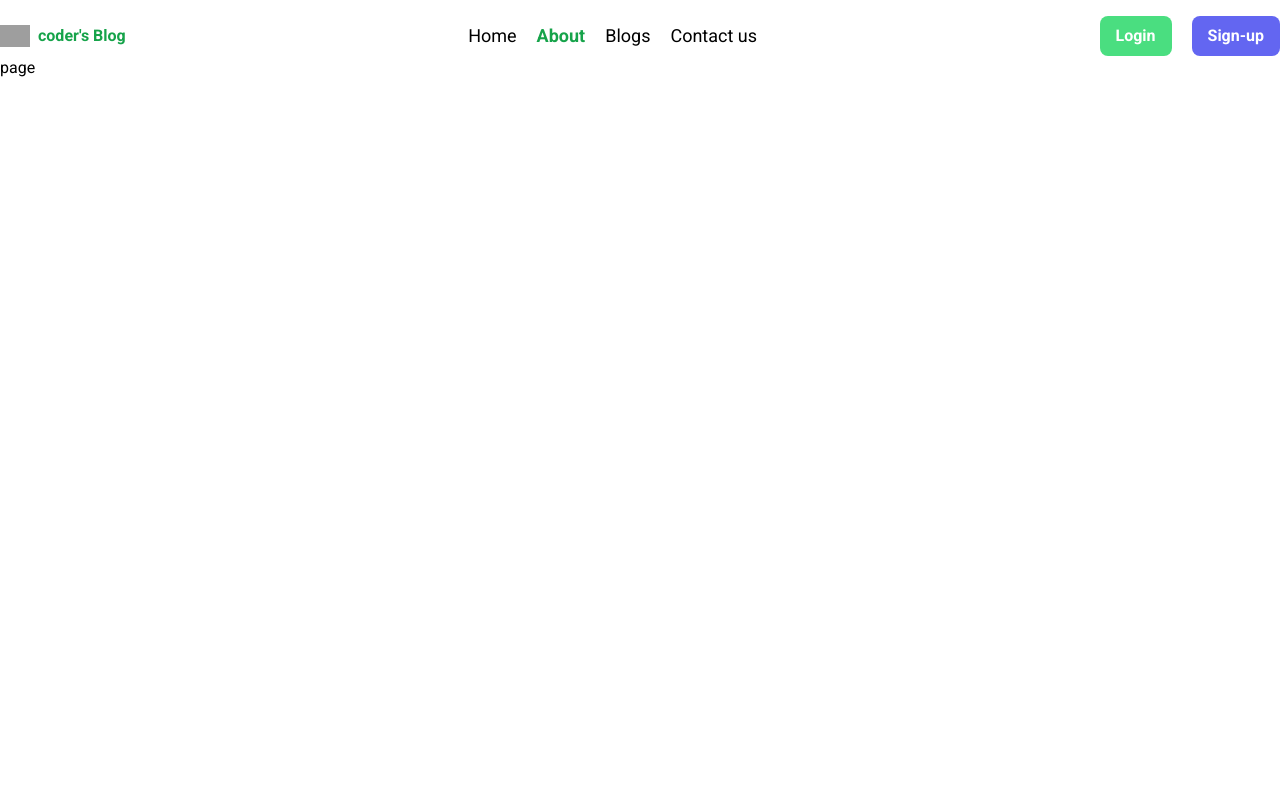
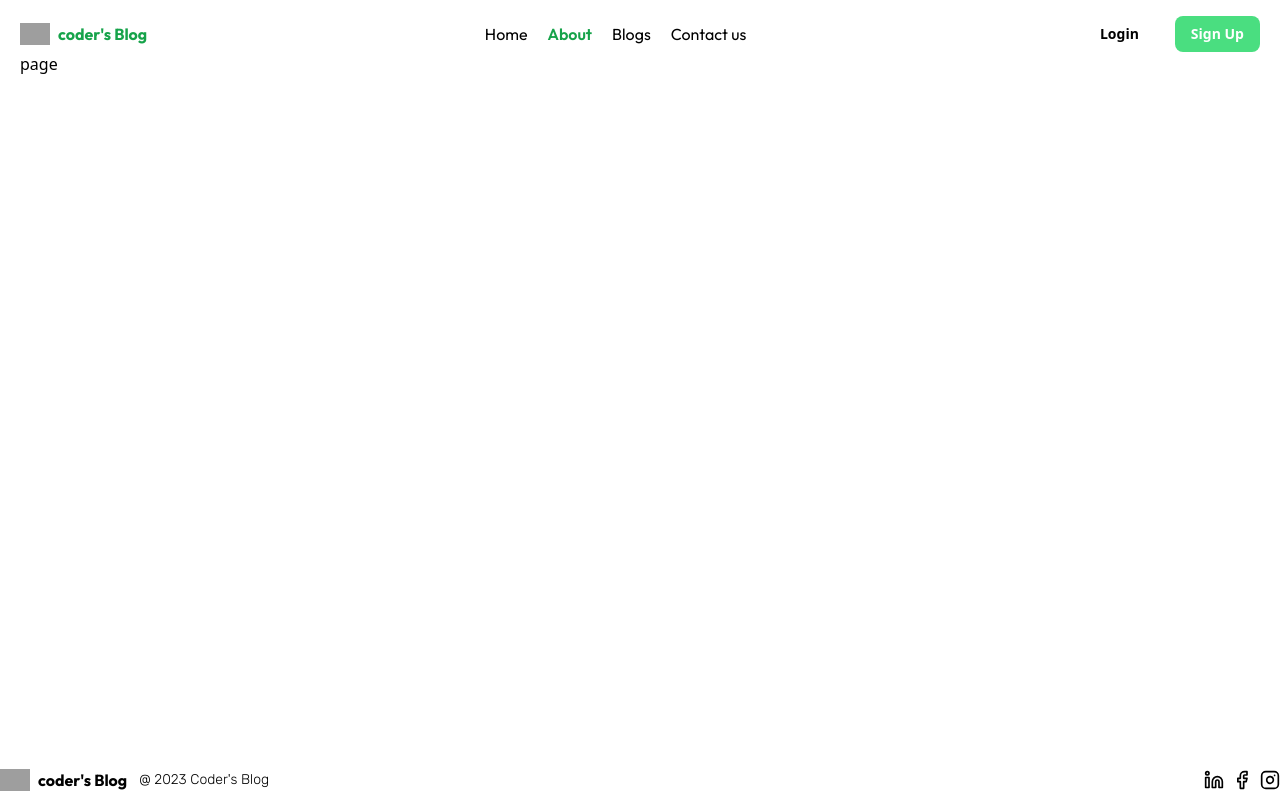
Before and after one commit to devarshadkhan/nextjs-tailwindCSS-typescript-learn, a Next.js app: page /about in a window 1280 px wide. Built offline with nearby package versions, Linux system fonts and the light colour scheme; grey boxes are pictures that could not be loaded.

Commit message:
mobile navabr create responsive

```diff
--- a/src/app/globals.css
+++ b/src/app/globals.css
@@ -1,5 +1,4 @@
-@import url('https://fonts.googleapis.com/css2?family=Manrope:wght@200;300;400;500;600;700;800&family=Roboto:ital,wght@0,100;0,300;0,400;0,500;0,700;0,900;1,100;1,300;1,400;1,500;1,700;1,900&display=swap');
-
+@import url("https://fonts.googleapis.com/css2?family=Kanit:ital,wght@0,100;0,200;0,300;0,400;0,500;0,600;0,700;0,800;0,900;1,100;1,200;1,300;1,400;1,500;1,600;1,700;1,800;1,900&family=Outfit:wght@100;300;400;500;600;700;800;900&family=Pacifico&family=Rubik:ital,wght@0,300;0,400;0,500;0,600;0,700;0,800;0,900;1,300;1,400;1,500;1,600;1,700;1,800;1,900&display=swap");
 
 @tailwind base;
 @tailwind components;
--- a/src/app/layout.tsx
+++ b/src/app/layout.tsx
@@ -2,6 +2,7 @@ import type { Metadata } from "next";
 import { Inter } from "next/font/google";
 import "./globals.css";
 import Navbar from "@/components/Header/Navbar";
+import Footer from "@/components/Footer/Footer";
 
 const inter = Inter({ subsets: ["latin"] });
 
@@ -18,9 +19,10 @@ export default function RootLayout({
   return (
     <html lang="en">
       <body className="font-roboto">
-        <div className="container mx-auto">
+        <div className="container mx-auto sm:w-100 px-5 ">
           <Navbar />
           {children}
+          <Footer />
         </div>
       </body>
     </html>
--- a/src/app/page.tsx
+++ b/src/app/page.tsx
@@ -5,6 +5,12 @@ export default function Home() {
   return (
     <>
     {/* <Navbar /> */}
+
+
+    {/* <div className='h-3/5 w-3/5 py-4 xl:bg-purple-700 lg:bg-black  md:bg-red-800 sm:w-100 bg-orange-600 '>
+
+    </div> */}
     </>
+
   )
 }
--- /dev/null
+++ b/src/components/Footer/Footer.tsx
@@ -0,0 +1,102 @@
+"use client";
+import Link from "next/link";
+import { usePathname } from "next/navigation";
+import React from "react";
+
+const Footer = () => {
+  const param = usePathname();
+  return (
+    <>
+      <footer className=" pt-4  fixed bottom-0 w-full left-0 bg-white mb-2 ">
+        <div className="container mx-auto flex  items-center gap-3">
+          <Link href={"/"}>
+            <div className="flex gap-2 items-center">
+              {/* <Image src={"/vercel.svg"} width={100}  height={100} alt='aa' /> */}
+              <img
+                src="https://visionhospitalgoa.com/wp-content/uploads/2020/09/175-1757329_my-blog-logo-png-transparent-png.png"
+                alt=""
+                width={30}
+                height={30}
+              />
+
+              <span className="text-black font-bold text-1xl font-Outfit">
+                coder&apos;s Blog
+              </span>
+            </div>
+          </Link>
+
+          <div className="listing ">
+            <p className="font-Rubik text-sm     font-light">
+              @ 2023 Coder&apos;s Blog{" "}
+            </p>
+          </div>
+          <div className="listing ml-auto">
+            <ul className="flex items-center gap-2">
+              <li>
+                <a href="">
+                  <svg
+                    className="h-5 w-5 text-black"
+                    viewBox="0 0 24 24"
+                    fill="none"
+                    stroke="currentColor"
+                    stroke-width="2"
+                    stroke-linecap="round"
+                    stroke-linejoin="round"
+                  >
+                    {" "}
+                    <path d="M16 8a6 6 0 0 1 6 6v7h-4v-7a2 2 0 0 0-2-2 2 2 0 0 0-2 2v7h-4v-7a6 6 0 0 1 6-6z" />{" "}
+                    <rect x="2" y="9" width="4" height="12" />{" "}
+                    <circle cx="4" cy="4" r="2" />
+                  </svg>
+                </a>
+              </li>
+              <li>
+                <a href="">
+                  <svg
+                    className="h-5 w-5 text-black"
+                    viewBox="0 0 24 24"
+                    fill="none"
+                    stroke="currentColor"
+                    stroke-width="2"
+                    stroke-linecap="round"
+                    stroke-linejoin="round"
+                  >
+                    {" "}
+                    <path d="M18 2h-3a5 5 0 0 0-5 5v3H7v4h3v8h4v-8h3l1-4h-4V7a1 1 0 0 1 1-1h3z" />
+                  </svg>
+                </a>
+              </li>
+              <li>
+                <a href="">
+                  <svg
+                    className="h-5 w-5 text-black"
+                    viewBox="0 0 24 24"
+                    fill="none"
+                    stroke="currentColor"
+                    stroke-width="2"
+                    stroke-linecap="round"
+                    stroke-linejoin="round"
+                  >
+                    {" "}
+                    <rect
+                      x="2"
+                      y="2"
+                      width="20"
+                      height="20"
+                      rx="5"
+                      ry="5"
+                    />{" "}
+                    <path d="M16 11.37A4 4 0 1 1 12.63 8 4 4 0 0 1 16 11.37z" />{" "}
+                    <line x1="17.5" y1="6.5" x2="17.51" y2="6.5" />
+                  </svg>
+                </a>
+              </li>
+            </ul>
+          </div>
+        </div>
+      </footer>
+    </>
+  );
+};
+
+export default Footer;
--- a/src/components/Header/Navbar.tsx
+++ b/src/components/Header/Navbar.tsx
@@ -1,43 +1,228 @@
-
-"use client"
-import Image from 'next/image'
-import Link from 'next/link'
-import { useParams, usePathname } from 'next/navigation'
-import React from 'react'
+"use client";
+import Image from "next/image";
+import Link from "next/link";
+import { useParams, usePathname } from "next/navigation";
+import React, { useState } from "react";
 
 const Navbar = () => {
-        const param = usePathname()
-        console.log(param);
-
+  const param = usePathname();
+  const [show, setShow] = useState(false);
   return (
     <>
-    <nav className="flex pt-4 items-center justify-between ">
+      <nav className="flex pt-4 items-center justify-between  ">
         <Link href={"/"}>
-                <div className='flex gap-2 items-center'>
+          <div className="flex gap-2 items-center">
             {/* <Image src={"/vercel.svg"} width={100}  height={100} alt='aa' /> */}
-                    <img src="https://visionhospitalgoa.com/wp-content/uploads/2020/09/175-1757329_my-blog-logo-png-transparent-png.png" alt="" width={30} height={30} />
-                    <span className='text-green-600 font-bold text-1xl'>coder&apos;s Blog</span>
+            <img
+              src="https://visionhospitalgoa.com/wp-content/uploads/2020/09/175-1757329_my-blog-logo-png-transparent-png.png"
+              alt=""
+              width={30}
+              height={30}
+            />
+            <span className="text-green-600 font-bold text-1xl font-Outfit">
+              coder&apos;s Blog
+            </span>
           </div>
         </Link>
+        <div
+          className="xl:hidden lg:hidden md:block sm:w-100 block "
+          onClick={() => setShow(true)}
+        >
+          <svg
+            xmlns="http://www.w3.org/2000/svg"
+            fill="none"
+            viewBox="0 0 24 24"
+            strokeWidth={1.5}
+            stroke="currentColor"
+            className="w-6 h-6"
+          >
+            <path
+              strokeLinecap="round"
+              strokeLinejoin="round"
+              d="M3.75 6.75h16.5M3.75 12h16.5M12 17.25h8.25"
+            />
+          </svg>
+        </div>
 
-                <div className="listing">
-                    <ul className='flex items-center gap-5'>
-                        <li><Link href="/" className={`${param === "/" ? "text-lg font-semibold text-green-600":"text-lg font-normal"}`}>Home</Link></li>
-                        <li><Link href="/about" className={`${param === "/about" ? "text-lg font-semibold text-green-600":"text-lg font-normal"}`}>About</Link></li>
-                        <li><Link href="" className={`${param === "/blog" ? "text-lg font-semibold text-green-600":"text-lg font-normal"}`}>Blogs</Link></li>
-                        <li><Link href="" className={`${param === "/contact" ? "text-lg font-semibold text-green-600":"text-lg font-normal"}`}>Contact us</Link></li>
+        <div className="listing xl:flex lg:flex md:hidden sm:w-100 hidden  ">
+          <ul className="flex items-center gap-5">
+            <li>
+              <Link
+                href="/"
+                className={`${
+                  param === "/"
+                    ? "text-base	 font-semibold text-green-600 font-Outfit text-base	"
+                    : "text-base	 font-normal font-Outfit"
+                }`}
+              >
+                Home
+              </Link>
+            </li>
+            <li>
+              <Link
+                href="/about"
+                className={`${
+                  param === "/about"
+                    ? "text-base	 font-semibold text-green-600 font-Outfit text-base	"
+                    : "text-base	 font-normal font-Outfit"
+                }`}
+              >
+                About
+              </Link>
+            </li>
+            <li>
+              <Link
+                href=""
+                className={`${
+                  param === "/blog"
+                    ? "text-base	 font-semibold text-green-600 font-Outfit"
+                    : "text-base	 font-normal font-Outfit"
+                }`}
+              >
+                Blogs
+              </Link>
+            </li>
+            <li>
+              <Link
+                href=""
+                className={`${
+                  param === "/contact"
+                    ? "text-base	 font-semibold text-green-600 font-Outfit"
+                    : "text-base	 font-normal font-Outfit"
+                }`}
+              >
+                Contact us
+              </Link>
+            </li>
           </ul>
         </div>
-                <div className="listing">
-                    <ul className='flex items-center gap-5'>
-                        <li><a href="" className='flex items-center py-2 px-4 rounded-lg bg-green-400 text-base font-semibold text-white '>Login</a></li>
-                        <li><a href="" className='flex items-center py-2 px-4 rounded-lg bg-indigo-500 text-base font-semibold text-white '>Sign-up</a></li>
+        <div className="listing xl:flex lg:flex md:hidden sm:w-100 hidden">
+          <ul className="flex items-center gap-5">
+            <li>
+              <a
+                href=""
+                className="flex items-center py-2 px-4   text-sm font-semibold text-black hover:bg-green-400 hover:text-white hover:transition-all transition-all hover:rounded-lg "
+              >
+                Login
+              </a>
+            </li>
+            <li>
+              <a
+                href=""
+                className="flex items-center py-2 px-4 rounded-lg bg-green-400 text-sm font-semibold text-white "
+              >
+                Sign Up
+              </a>
+            </li>
+            {/* <li><a href="" className='flex items-center py-2 px-4 rounded-lg bg-indigo-500 text-sm  font-semibold text-white '>Sign-up</a></li> */}
           </ul>
         </div>
 
+        {/* use Mobile */}
+        {show && (
+          <>
+            <div className="h-screen w-56 fixed right-0 top-0 overflow-x-auto bg-emerald-400 transition-transform transform ease-in duration-300   z-50 ease-in duration-300
+
+            ">
+              <div onClick={() => setShow(false)}>
+                <div className="cross">
+                <svg
+                  xmlns="http://www.w3.org/2000/svg"
+                  fill="none"
+                  viewBox="0 0 24 24"
+                  strokeWidth={1.5}
+                  stroke="currentColor"
+                  className="w-6 h-6"
+                >
+                  <path
+                    strokeLinecap="round"
+                    strokeLinejoin="round"
+                    d="M6 18 18 6M6 6l12 12"
+                  />
+                </svg>
+                </div>
+
+
+                <div className="listing xl:hidden lg:hidden md:block sm:w-100 block  ">
+          <ul className="flex items-center flex-col gap-5">
+            <li>
+              <Link
+                href="/"
+                className={`${
+                  param === "/"
+                    ? "text-base	 font-semibold text-green-600 font-Outfit text-base	"
+                    : "text-base	 font-normal font-Outfit"
+                }`}
+              >
+                Home
+              </Link>
+            </li>
+            <li>
+              <Link
+                href="/about"
+                className={`${
+                  param === "/about"
+                    ? "text-base	 font-semibold text-green-600 font-Outfit text-base	"
+                    : "text-base	 font-normal font-Outfit"
+                }`}
+              >
+                About
+              </Link>
+            </li>
+            <li>
+              <Link
+                href=""
+                className={`${
+                  param === "/blog"
+                    ? "text-base	 font-semibold text-green-600 font-Outfit"
+                    : "text-base	 font-normal font-Outfit"
+                }`}
+              >
+                Blogs
+              </Link>
+            </li>
+            <li>
+              <Link
+                href=""
+                className={`${
+                  param === "/contact"
+                    ? "text-base	 font-semibold text-green-600 font-Outfit"
+                    : "text-base	 font-normal font-Outfit"
+                }`}
+              >
+                Contact us
+              </Link>
+            </li>
+          </ul>
+        </div>
+        <div className="xl:hidden lg:hidden md:block sm:w-100 block">
+          <ul className="flex items-center justify-center gap-5">
+            <li>
+              <a
+                href=""
+                className="flex items-center py-2 px-4   text-sm font-semibold text-black hover:bg-green-400 hover:text-white hover:transition-all transition-all hover:rounded-lg "
+              >
+                Login
+              </a>
+            </li>
+            <li>
+              <a
+                href=""
+                className="flex items-center py-2 px-4 rounded-lg bg-green-400 text-sm font-semibold text-white "
+              >
+                Sign Up
+              </a>
+            </li>
+            {/* <li><a href="" className='flex items-center py-2 px-4 rounded-lg bg-indigo-500 text-sm  font-semibold text-white '>Sign-up</a></li> */}
+          </ul>
+        </div>
+              </div>
+            </div>
+          </>
+        )}
       </nav>
     </>
-  )
-}
+  );
+};
 
-export default Navbar
+export default Navbar;
--- a/tailwind.config.ts
+++ b/tailwind.config.ts
@@ -1,25 +1,46 @@
-import type { Config } from 'tailwindcss'
+import type { Config } from "tailwindcss";
 
 const config: Config = {
   content: [
-    './src/pages/**/*.{js,ts,jsx,tsx,mdx}',
-    './src/components/**/*.{js,ts,jsx,tsx,mdx}',
-    './src/app/**/*.{js,ts,jsx,tsx,mdx}',
+    "./src/pages/**/*.{js,ts,jsx,tsx,mdx}",
+    "./src/components/**/*.{js,ts,jsx,tsx,mdx}",
+    "./src/app/**/*.{js,ts,jsx,tsx,mdx}",
   ],
   theme: {
     extend: {
       backgroundImage: {
-        'gradient-radial': 'radial-gradient(var(--tw-gradient-stops))',
-        'gradient-conic':
-          'conic-gradient(from 180deg at 50% 50%, var(--tw-gradient-stops))',
+        "gradient-radial": "radial-gradient(var(--tw-gradient-stops))",
+        "gradient-conic":
+          "conic-gradient(from 180deg at 50% 50%, var(--tw-gradient-stops))",
       },
       fontFamily: {
-        roboto: ['"Roboto", "sans-serif"']
+        Poppins: ['"Poppins", "sans-serif"'],
+        Outfit: ['"Outfit","sans-serif"'],
+        Pacifico: ['"Pacifico","cursive"'],
+        Rubik: ['"Rubik","sans-serif"'],
       },
+
+
     },
   },
-  plugins: [
+  plugins: [],
+};
+export default config;
 
-  ],
-}
-export default config
+
+
+// screens: {
+//         xs: "340px",
+//         // => @media (max-width: 340px) { ... }
+//         sm: "767px",
+//         // => @media (max-width: 767px) { ... }
+
+//         md: "768px",
+//         // => @media only screen and (max-width: 1190px) and (min-width: 768px) { ... }
+
+//         lg: "1580px",
+//         // => @media (max-width: 1580px) { ... }
+
+//         xl: "1920px",
+//         // => @media (min-width: 1920px) { ... }
+//       },
```
Lines whose indentation alone changed are shown as unchanged.
